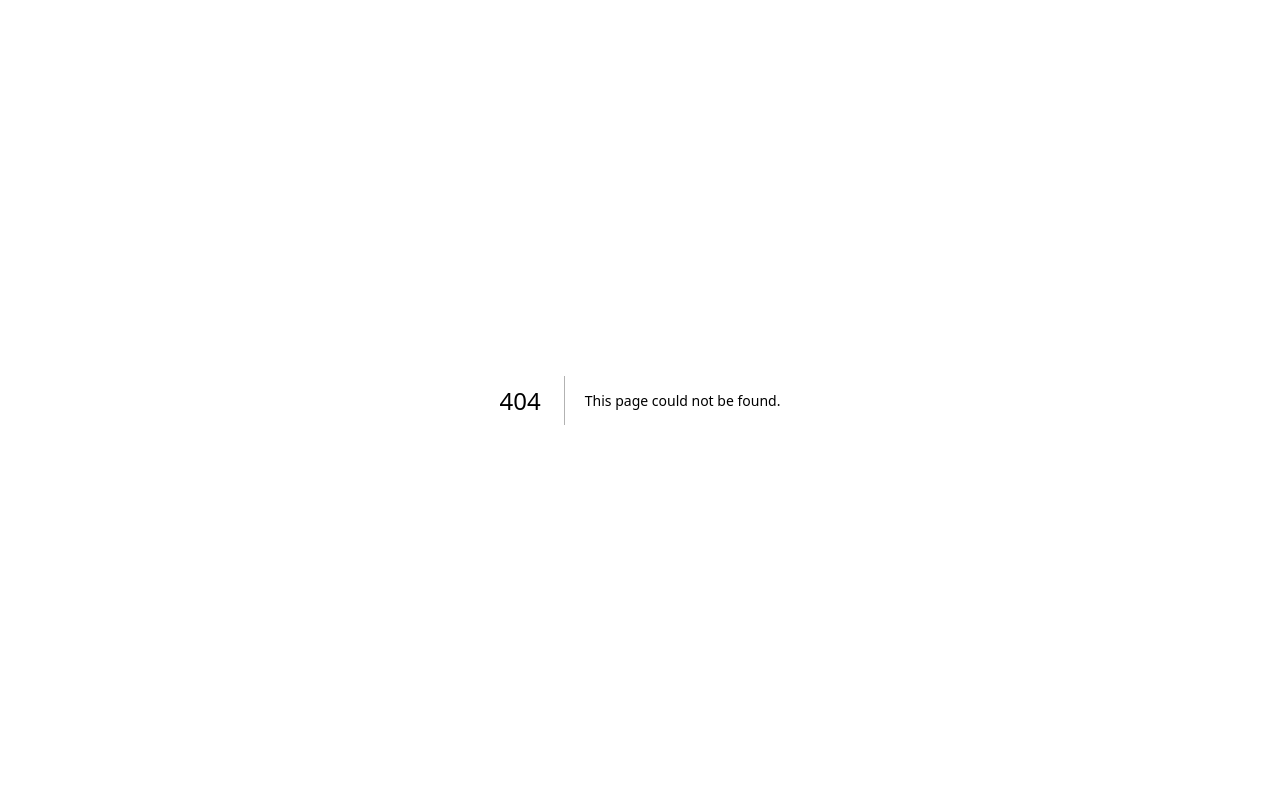
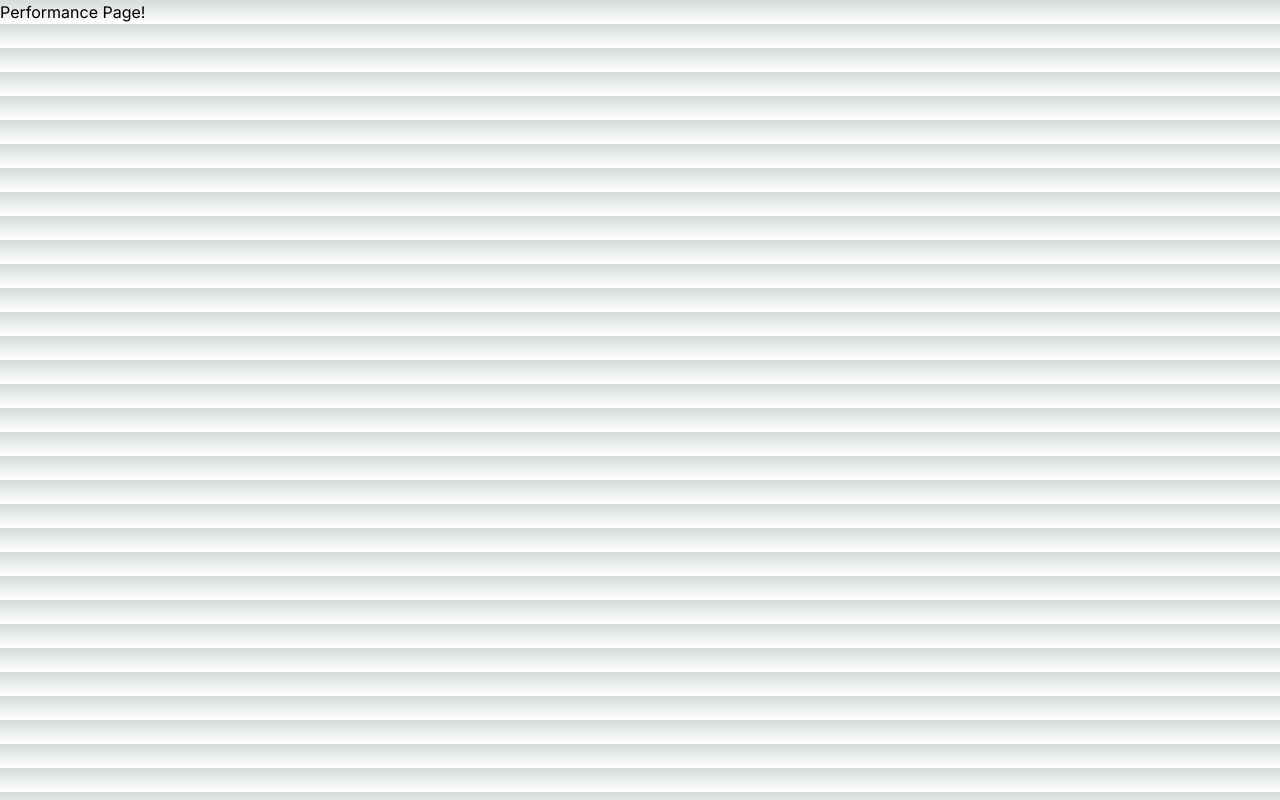
Before and after one commit to FahimWayez/Learning-Next, a Next.js app in the folder my-app/: page /performance in a window 1280 px wide. Before the commit this address had no page. Built offline with nearby package versions, Linux system fonts and the light colour scheme.

Commit message:
added additional routes

```diff
--- /dev/null
+++ b/my-app/src/app/performance/page.tsx
@@ -0,0 +1,3 @@
+export default function PerformancePage() {
+  return <div>Performance Page!</div>;
+}
--- /dev/null
+++ b/my-app/src/app/reliability/page.tsx
@@ -0,0 +1,3 @@
+export default function ReliabilityPage() {
+  return <div>Reliability Page!</div>;
+}
--- /dev/null
+++ b/my-app/src/app/scale/page.tsx
@@ -0,0 +1,3 @@
+export default function ScalePage() {
+  return <div>Scale Page!</div>;
+}
```
Also changed, not shown: 1 other file (tests, documents, lock files or other folders).
